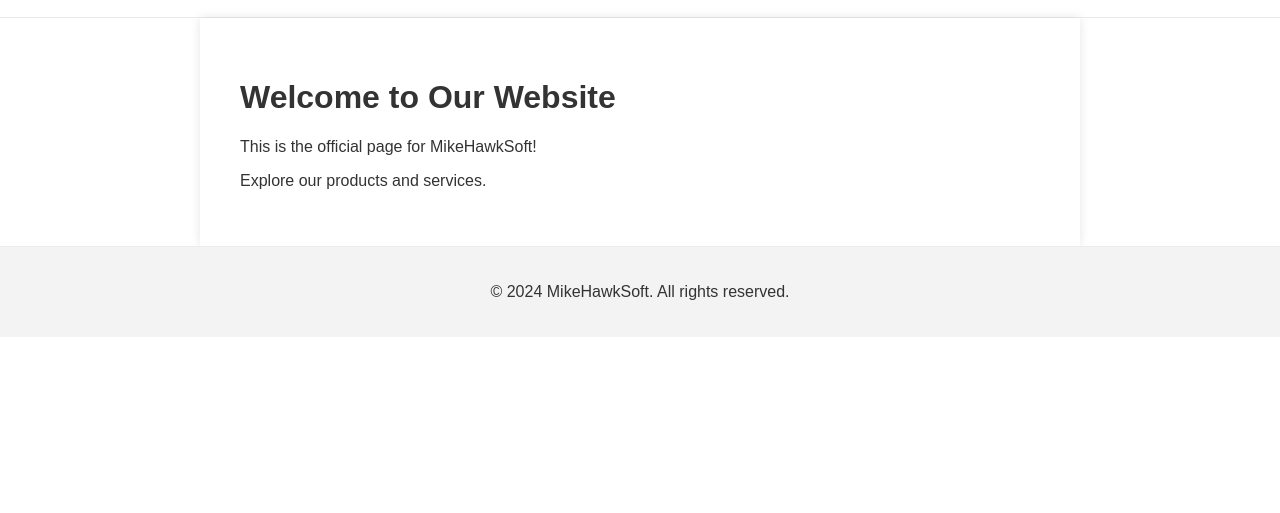
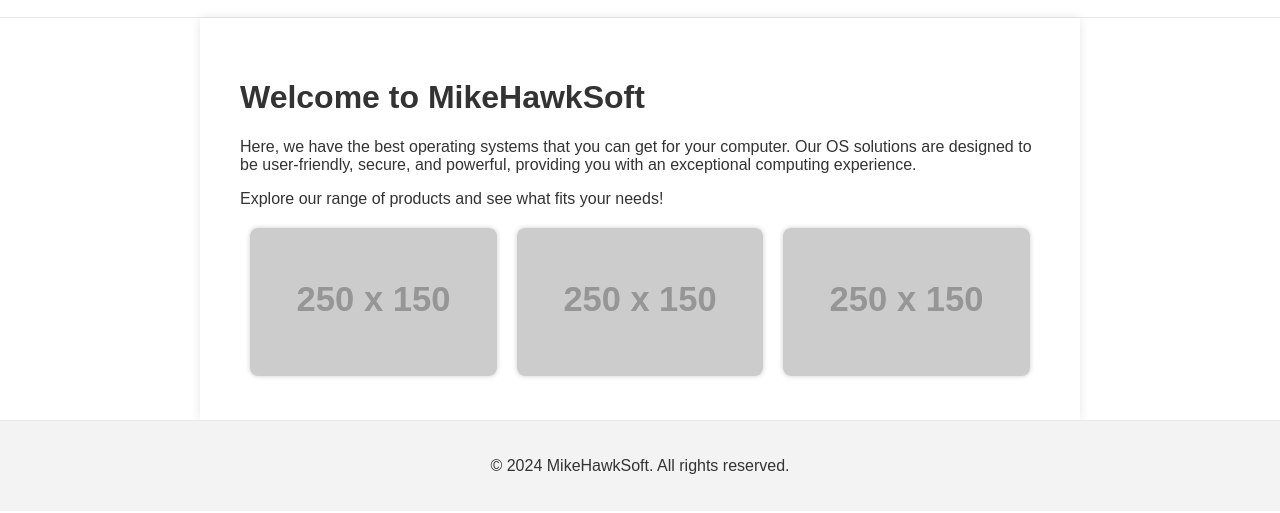
Before and after one commit to MikeHawkSoft/MikeHawkSoft.github.io, a plain HTML site: page index.html in a window 1280 px wide. Shown: the part 63-576 px from the top of the page. Drawn offline with Linux system fonts and the light colour scheme; placeholder pictures from the web are drawn by us.

Commit message:
Update index.html

```diff
--- a/index.html
+++ b/index.html
@@ -1,17 +1,15 @@
 <!DOCTYPE html>
-<!skibidi>
 <html lang="en">
 <head>
-      <meta property="og:title" content="MikeHawkSoft - The Best Operating Systems for your computer.">
+    <meta property="og:title" content="MikeHawkSoft - The Best Operating Systems for your computer.">
     <meta property="og:description" content="Check out MikeHawkSoft.">
     <meta property="og:image" content="https://media.discordapp.net/attachments/1137348276895625297/1285952344273588366/windtranMHS.png?ex=66ec23f2&is=66ead272&hm=cd783bb6d15b906fc5c71ac77227b02597d5528be68f07baf674a33978732fe6&=&format=webp&quality=lossless&width=535&height=535">
     <meta property="og:url" content="https://mikehawksoft.github.io">
     <meta property="og:type" content="website">
     <meta content="#FF0000" data-react-helmet="true" name="theme-color" />
-  <meta charset="UTF-8">
+    <meta charset="UTF-8">
     <meta name="viewport" content="width=device-width, initial-scale=1.0">
-  <link rel="icon" href="mikehawksoft.png" type="image/png">
-
+    <link rel="icon" href="mikehawksoft.png" type="image/png">
     <title>MikeHawkSoft</title>
     <style>
         body {
@@ -52,6 +50,20 @@
             background-color: white;
             box-shadow: 0 0 10px rgba(0, 0, 0, 0.1);
         }
+        .screenshots {
+            display: flex;
+            justify-content: space-between;
+            margin-top: 20px;
+        }
+        .screenshot {
+            flex: 1;
+            margin: 0 10px;
+        }
+        .screenshot img {
+            width: 100%;
+            border-radius: 8px;
+            box-shadow: 0 0 5px rgba(0, 0, 0, 0.2);
+        }
         footer {
             text-align: center;
             padding: 20px;
@@ -73,9 +85,21 @@
 </header>
 
 <div class="content">
-    <h1>Welcome to Our Website</h1>
-    <p>This is the official page for MikeHawkSoft!</p>
-    <p>Explore our products and services.</p>
+    <h1>Welcome to MikeHawkSoft</h1>
+    <p>Here, we have the best operating systems that you can get for your computer. Our OS solutions are designed to be user-friendly, secure, and powerful, providing you with an exceptional computing experience.</p>
+    <p>Explore our range of products and see what fits your needs!</p>
+
+    <div class="screenshots">
+        <div class="screenshot">
+            <img src="https://via.placeholder.com/250x150?text=OS+Screenshot+1" alt="OS Screenshot 1">
+        </div>
+        <div class="screenshot">
+            <img src="https://via.placeholder.com/250x150?text=OS+Screenshot+2" alt="OS Screenshot 2">
+        </div>
+        <div class="screenshot">
+            <img src="https://via.placeholder.com/250x150?text=OS+Screenshot+3" alt="OS Screenshot 3">
+        </div>
+    </div>
 </div>
 
 <footer>
```
